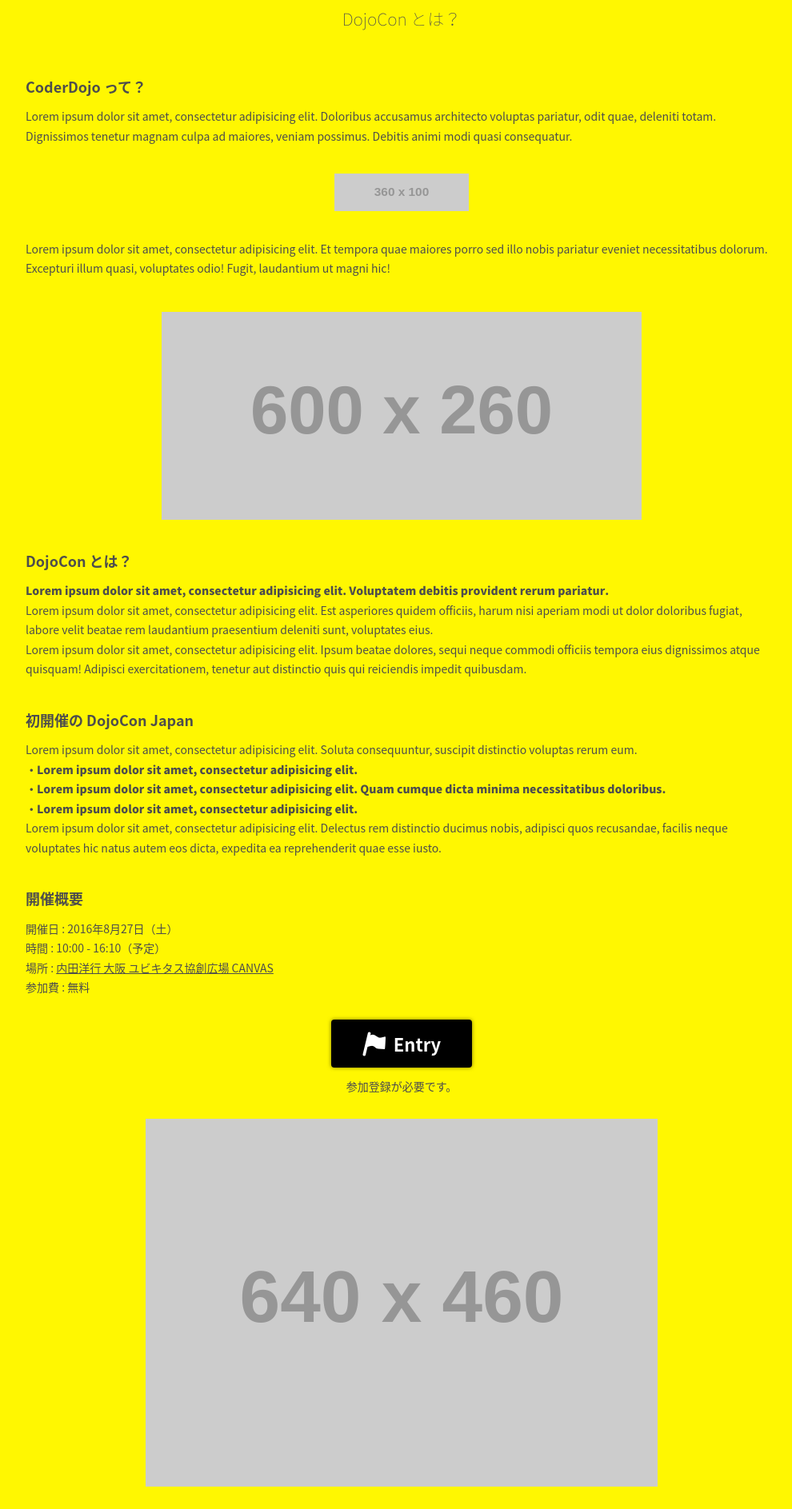
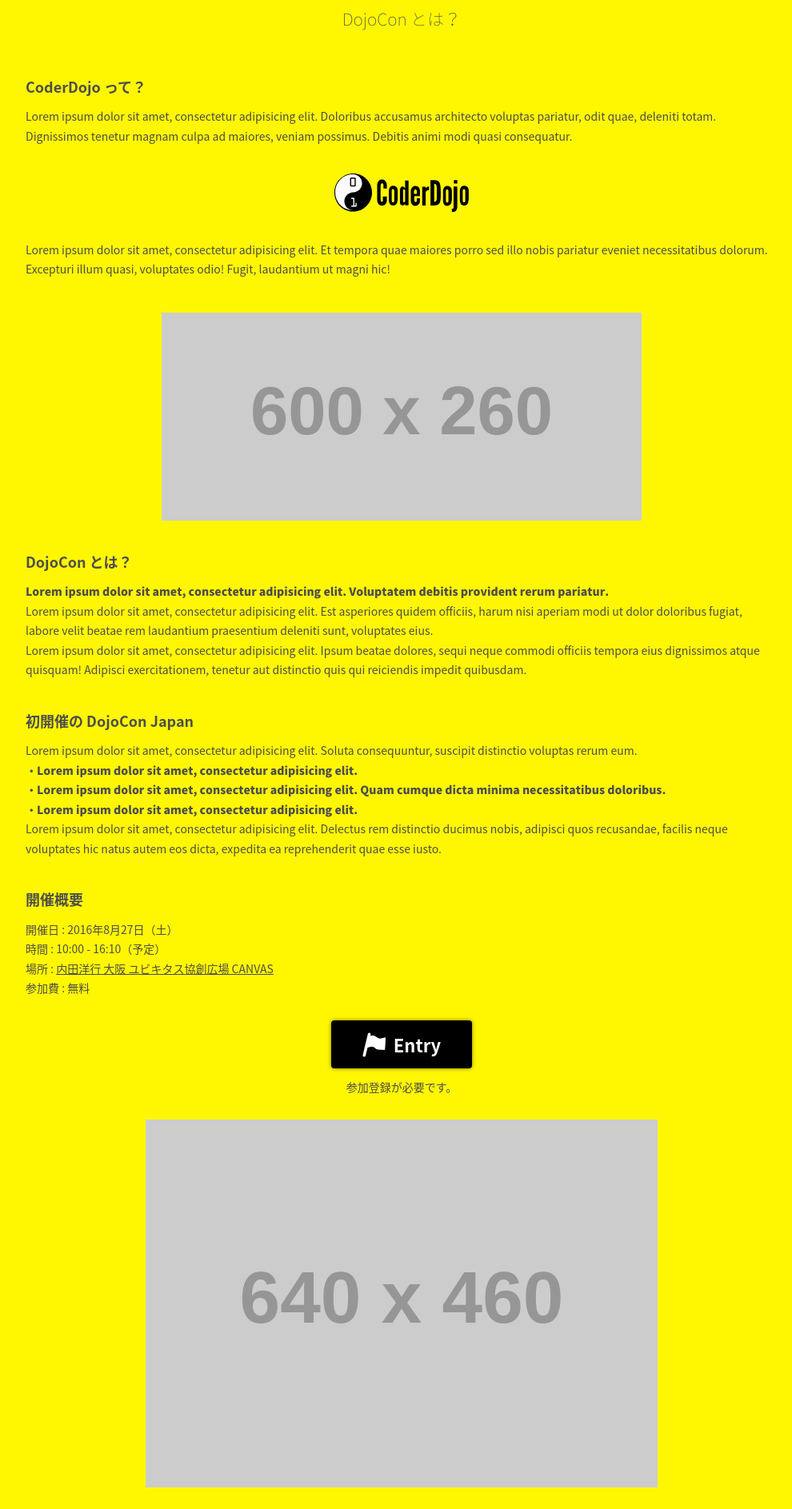
Before and after one commit to dojocon-japan/dojocon2016.coderdojo.jp, a Jekyll site: the page built from index.html, in a window 1280 px wide. Shown: the part 758-2645 px from the top of the page at 80% size, without its empty margins (138-1128 px from the left). Built offline with Jekyll 4.4.1, drawn with Linux system fonts in a browser that asks for light colours; some web fonts are replaced; comment, search, counter and statistics services are not loaded.

Commit message:
Add CoderDojo logo

```diff
--- a/index.html
+++ b/index.html
@@ -29,7 +29,7 @@
 			<h2>CoderDojo って？</h2>
 			<p>Lorem ipsum dolor sit amet, consectetur adipisicing elit. Doloribus accusamus architecto voluptas pariatur, odit quae, deleniti totam.<br />
 				Dignissimos tenetur magnam culpa ad maiores, veniam possimus. Debitis animi modi quasi consequatur.</p>
-			<p class="coderdojo-logo"><img src="//placehold.it/360x100/000/fff701.png?text=CoderDojo" alt="CoderDojo のロゴ"></p>
+			<p class="coderdojo-logo"><img src="{{ '/assets/images/coderdojo-logo.svg' | prepend: site.baseurl }}" alt="CoderDojo ロゴ"></p>
 			<p>Lorem ipsum dolor sit amet, consectetur adipisicing elit. Et tempora quae maiores porro sed illo nobis pariatur eveniet necessitatibus dolorum. Excepturi illum quasi, voluptates odio! Fugit, laudantium ut magni hic!</p>
 		</div>
 	</div>
```
Also changed, not shown: assets/_images/coderdojo-logo.svg (added), assets/images/coderdojo-logo.svg (added).
